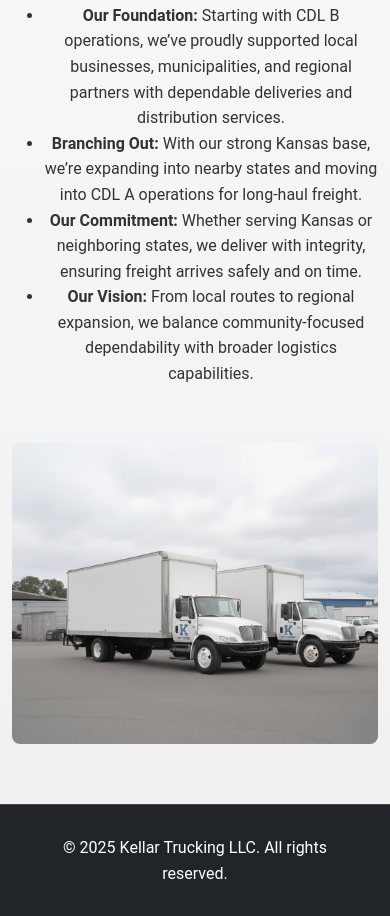
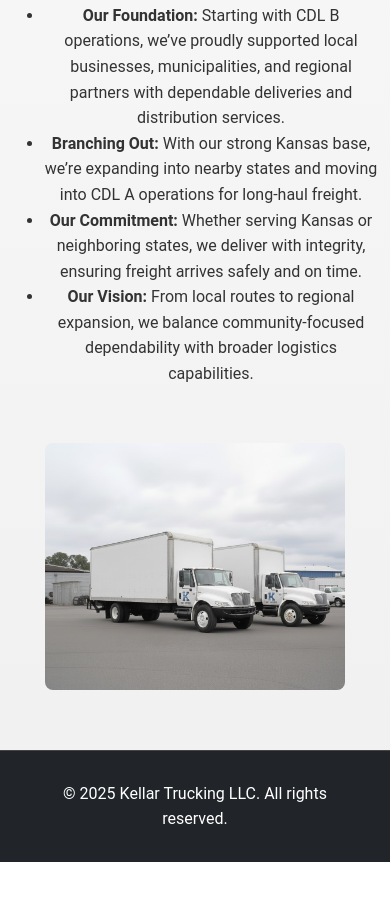
Before and after one commit to Drew0x/Drew0x.github.io, a plain HTML site: page index.html in a window 390 px wide. Shown: the part 1256-2172 px from the top of the page. After the commit the page ends 2118 px from the top, so only its background shows below. Drawn offline with nearby package versions, Linux system fonts and the light colour scheme; files that its build step writes are made by us from their sources.

Commit message:
Update style.css

```diff
--- a/style.css
+++ b/style.css
@@ -66,7 +66,7 @@ body {
 
     .about-img img {
         width: 100%;
-        max-width: 430px;
+        max-width: 300px;
         margin: 0 auto;
     }
 }
```
